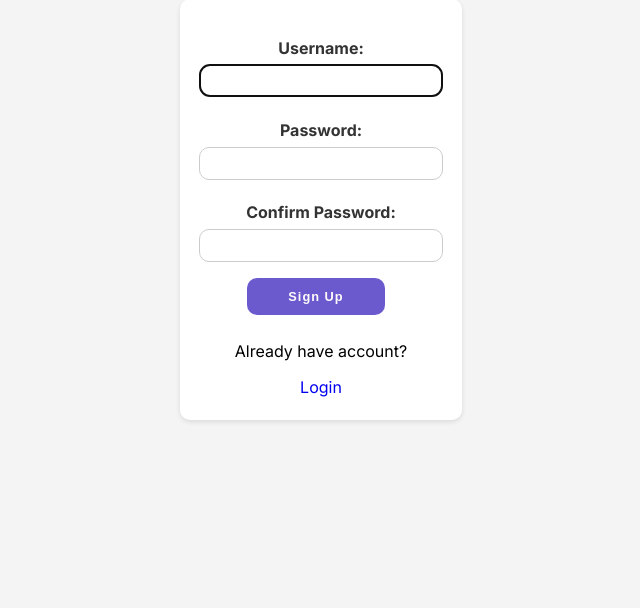
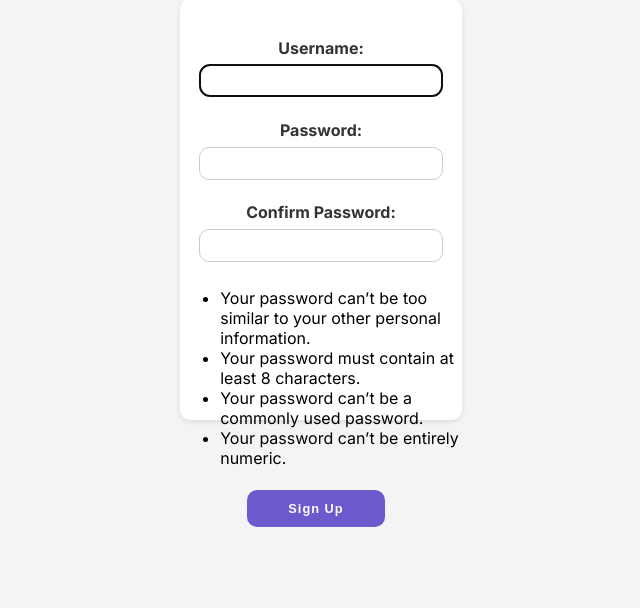
Before and after one commit to iisandeshpoudel/assignment-petition-platform, a Django app: page /register/ in a window 1280 px wide. Shown: the part 211-819 px from the top of the page, without its empty margins (319-959 px from the left). Run offline with Django 5.2, Linux system fonts and the light colour scheme; some web fonts are replaced.

Commit message:
Assignment complete

```diff
--- a/backend/api/templates/api/register.html
+++ b/backend/api/templates/api/register.html
@@ -32,6 +32,12 @@
                 <!-- <div class="form-group"> -->
                 <label for="id_password2">Confirm Password:</label>
                 {{ form.password2 }}
+                <ul>
+                    <li>Your password can’t be too similar to your other personal information.</li>
+                    <li>Your password must contain at least 8 characters.</li>
+                    <li>Your password can’t be a commonly used password.</li>
+                    <li>Your password can’t be entirely numeric.</li>
+                </ul>
                 <!-- </div> -->
                 <button type="submit" class="btn btn-primary">Sign Up</button>
                 <p>Already have account? </p>
```
